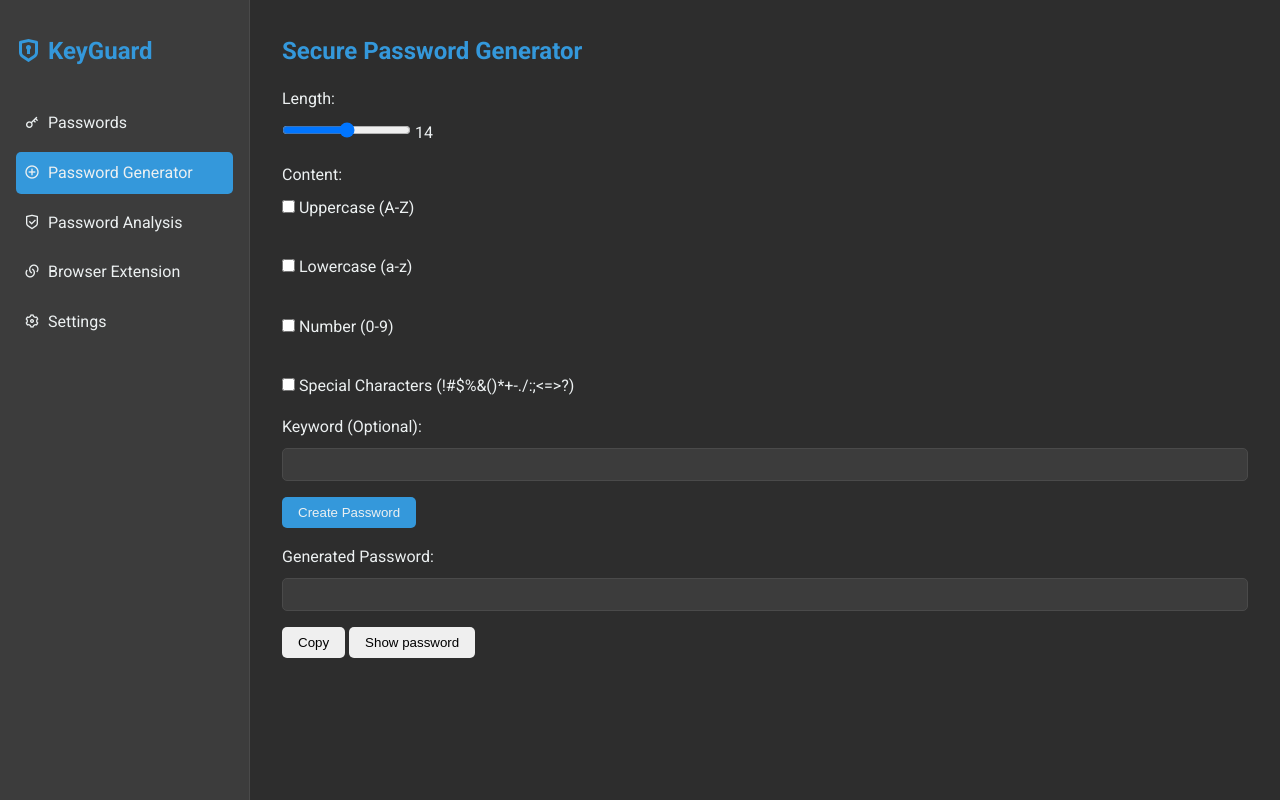
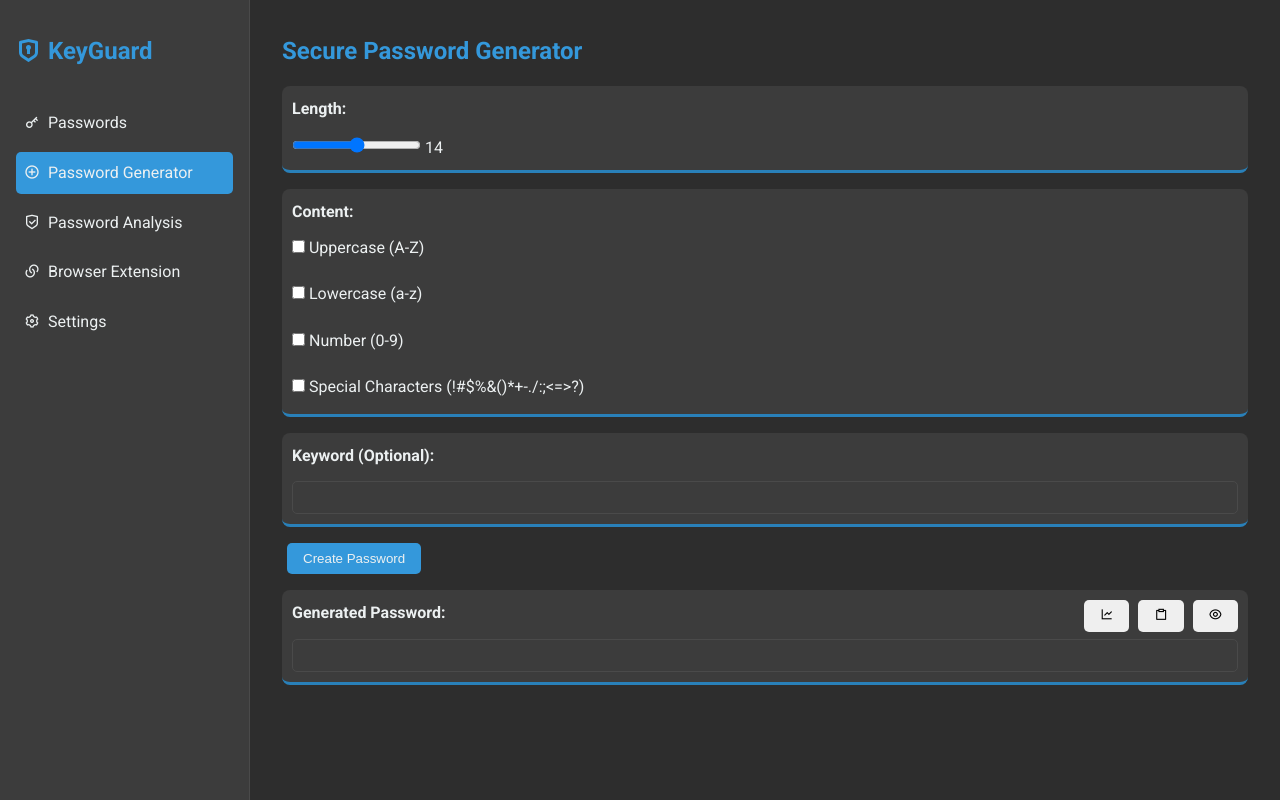
Before and after one commit to DeepCodeRz/KeyGurad, a Flask app: page / in a window 1280 px wide, after a click on "Password Generator". Run offline with Flask 3, Linux system fonts and the light colour scheme.

Commit message:
important style update

```diff
--- a/static/createPassword.js
+++ b/static/createPassword.js
@@ -56,8 +56,15 @@ function generatePassword() {
 generatePassword()
 
 function copy() {
+    const copy = document.getElementById('copy');
     const password = document.getElementById('generated-password').value;
     console.log(password)
+
+    copy.innerHTML = `<i class="ri-check-line"></i>`;
+
+    setTimeout(function() {
+        copy.innerHTML = `<i class="ri-clipboard-line"></i>`;
+    }, 2000);
 
     navigator.clipboard.writeText(password);
 }
@@ -66,11 +73,11 @@ function showHide(){
     const showHideBtn = document.getElementById('showHide')
     const password = document.getElementById('generated-password')
 
-    if (showHideBtn.innerHTML === 'Show password') {
+    if (showHideBtn.innerHTML === `<i class="ri-eye-line"></i>`) {
         password.classList.remove('hidden');
-        showHideBtn.innerHTML = 'Hide password'
+        showHideBtn.innerHTML = `<i class="ri-eye-off-line"></i>`
     } else {
         password.classList.add('hidden');
-        showHideBtn.innerHTML = 'Show password'
+        showHideBtn.innerHTML = `<i class="ri-eye-line"></i>`
     }
 }
--- a/static/style.css
+++ b/static/style.css
@@ -174,6 +174,41 @@ h2 {
 .form-group {
     margin-bottom: 1rem;
 }
+.first-label {
+    color: var(--text-color);
+    font-size: 16px;
+    font-weight: bold;
+    margin-bottom: 0.8rem;
+}
+
+#generator .form-group {
+    width: 100%;
+    border-bottom: #2980b9 3px solid;
+    padding: 10px;
+    border-radius: 8px;
+    background-color: #3C3C3C;
+    position: relative;
+}
+
+#generator .form-group:last-child {
+    margin-bottom: 0;
+    margin-top: 1rem;
+}
+
+.result {
+    position: absolute;
+    top: 10px;
+    right: 10px;
+}
+
+.btn {
+    margin-left: 5px;
+}
+
+
+.content-options {
+    line-height: 1.2;
+}
 
 label {
     display: block;
--- a/templates/index.html
+++ b/templates/index.html
@@ -99,13 +99,13 @@
         <div id="generator" class="tab-content">
             <h2>Secure Password Generator</h2>
             <div class="form-group">
-                <label for="length" typeof="text">Length:</label>
+                <label for="length" typeof="text" class="first-label">Length:</label>
                 <input type="range" id="length" name="length" min="8" max="20" oninput="this.nextElementSibling.value = this.value">
                 <output>14</output>
             </div>
 
             <div class="form-group">
-                <label>Content:</label>
+                <label class="first-label">Content:</label>
                 <div class="content-options">
                     <label><input type="checkbox" id="uppercase"> Uppercase (A-Z)</label><br>
                     <label><input type="checkbox" id="lowercase"> Lowercase (a-z)</label><br>
@@ -115,20 +115,20 @@
             </div>
 
             <div class="form-group">
-                <label for="keyword">Keyword (Optional):</label>
+                <label for="keyword" class="first-label">Keyword (Optional):</label>
                 <input type="text" id="keyword" name="keyword">
             </div>
 
             <button class="btn btn-primary" id="generateBtn">Create Password</button>
 
-            <div class="form-group" style="margin-top: 1rem;">
-                <label for="generated-password">Generated Password:</label>
+            <div class="form-group">
+                <label for="generated-password" class="first-label">Generated Password:</label>
                 <input class="hidden" type="text" id="generated-password" readonly>
-            </div>
-
-            <div class="result">
-                <button class="btn" id="copy" onclick="copy()">Copy</button>
-                <button class="btn" id="showHide" onclick="showHide()">Show password</button>
+                <div class="result">
+                    <button class="btn" id="analyzeSec" onclick="showHide()"><i class="ri-line-chart-line"></i></button>
+                    <button class="btn" id="copy" onclick="copy()"><i class="ri-clipboard-line"></i></button>
+                    <button class="btn" id="showHide" onclick="showHide()"><i class="ri-eye-line"></i></button>
+                </div>
             </div>
         </div>
 
```
Also changed, not shown: identifier.sqlite.
